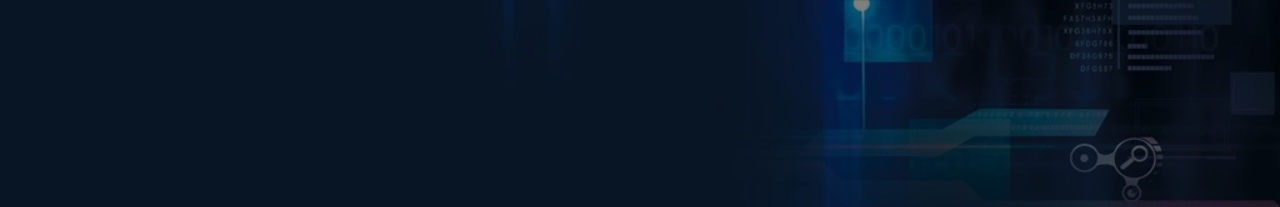
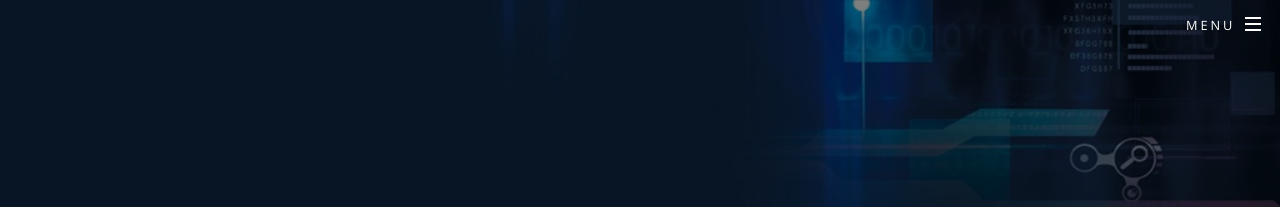
Before and after one commit to DPA-Alliance/DPA-Alliance.github.io, a Jekyll site: the page built from index.html, in a window 1280 px wide. Shown: the top 207 px of the page. Built offline with Jekyll 4.4.1, drawn with Linux system fonts in a browser that asks for light colours.

Commit message:
Update header.html

```diff
--- a/_includes/header.html
+++ b/_includes/header.html
@@ -1,4 +1,21 @@
 <!-- Header -->
 <header id="header"{% if page.layout == 'landing' %} class="alt"{% endif %}>
   <h1><a href="{{ site.baseurl }}/index.html">{{ site.title }}</a></h1>
+  <nav id="nav">
+    <ul>
+      <li class="special">
+        <a href="#menu" class="menuToggle"><span>Menu</span></a>
+        <div id="menu">
+          <ul>
+            <li><a href="index.html">Home</a></li>
+            {% for my_page in site.pages %}
+            {% if my_page.title %}
+            <li><a href="{{ my_page.url | prepend: site.baseurl }}">{{ my_page.title }}</a></li>
+            {% endif %}
+            {% endfor %}
+          </ul>
+        </div>
+      </li>
+    </ul>
+  </nav>
 </header>
```
